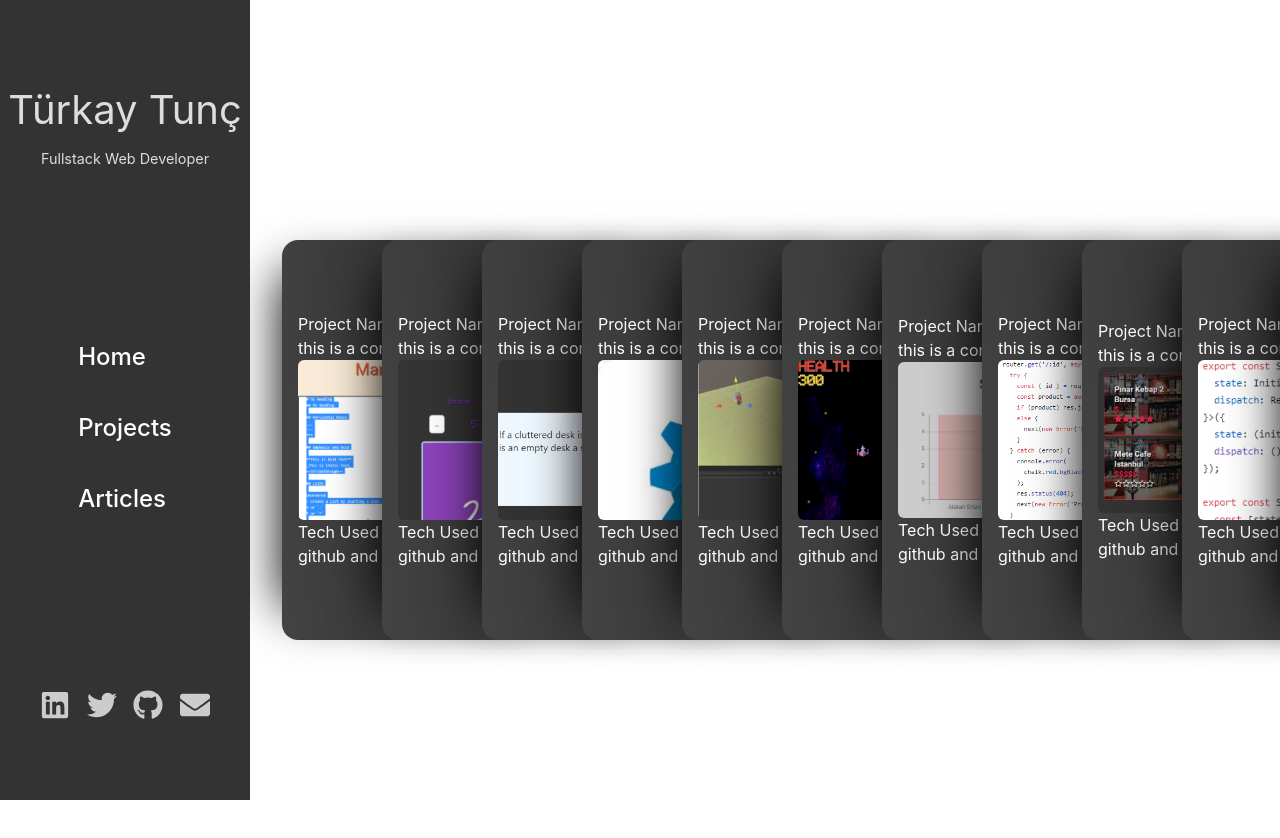
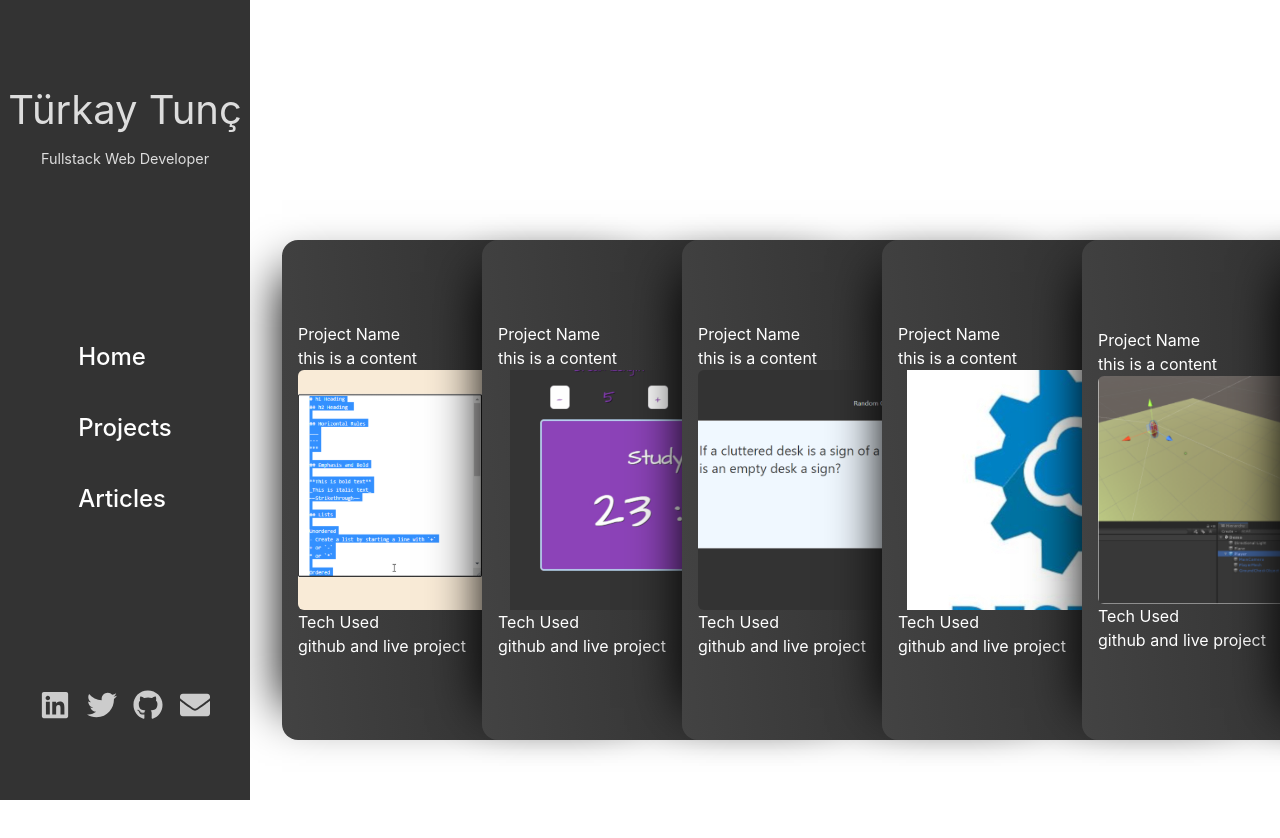
Before and after one commit to turkaytunc/portfolio, a React (Create React App) app: page /portfolio/projects in a window 1280 px wide. Shown: the top 838 px of the page. Built offline with nearby package versions, Linux system fonts and the light colour scheme.

Commit message:
update: image container size

```diff
--- a/src/components/projects/project/Project.tsx
+++ b/src/components/projects/project/Project.tsx
@@ -16,7 +16,7 @@ const Project = ({ zIndex, content, imageSource, githubLink, techs, title, liveP
     <div className="project-card">
       <header>Project Name</header>
       {content}
-      <div className="project-image-container max-h-40 max-w-40 rounded-md overflow-hidden">
+      <div className="project-image-container max-h-40 max-w-40 rounded-md lg:max-h-60 lg:max-w-60 overflow-hidden">
         <img src={`${process.env.PUBLIC_URL}/images/${imageSource}`} alt="project" />
       </div>
       <div>Tech Used</div>
--- a/src/components/projects/project/project.scss
+++ b/src/components/projects/project/project.scss
@@ -30,6 +30,12 @@
   }
 }
 
+.project-image-container {
+  display: flex;
+  align-items: center;
+  justify-content: center;
+}
+
 @keyframes scaleUp {
   from {
     transform: scale(0.1);
@@ -38,3 +44,12 @@
     transform: scale(1);
   }
 }
+
+@media screen and (min-width: 768px) {
+  .project-card {
+    min-height: 500px;
+    max-height: 500px;
+    min-width: 400px;
+    max-width: 400px;
+  }
+}
```
